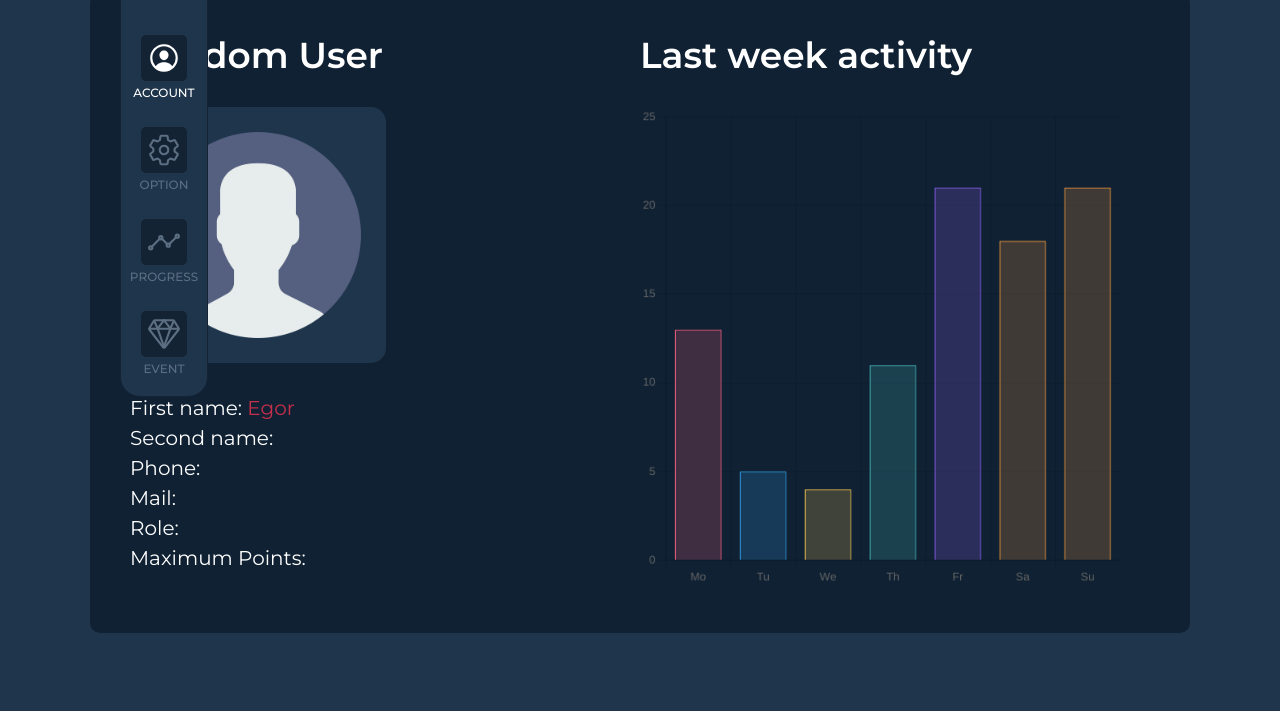
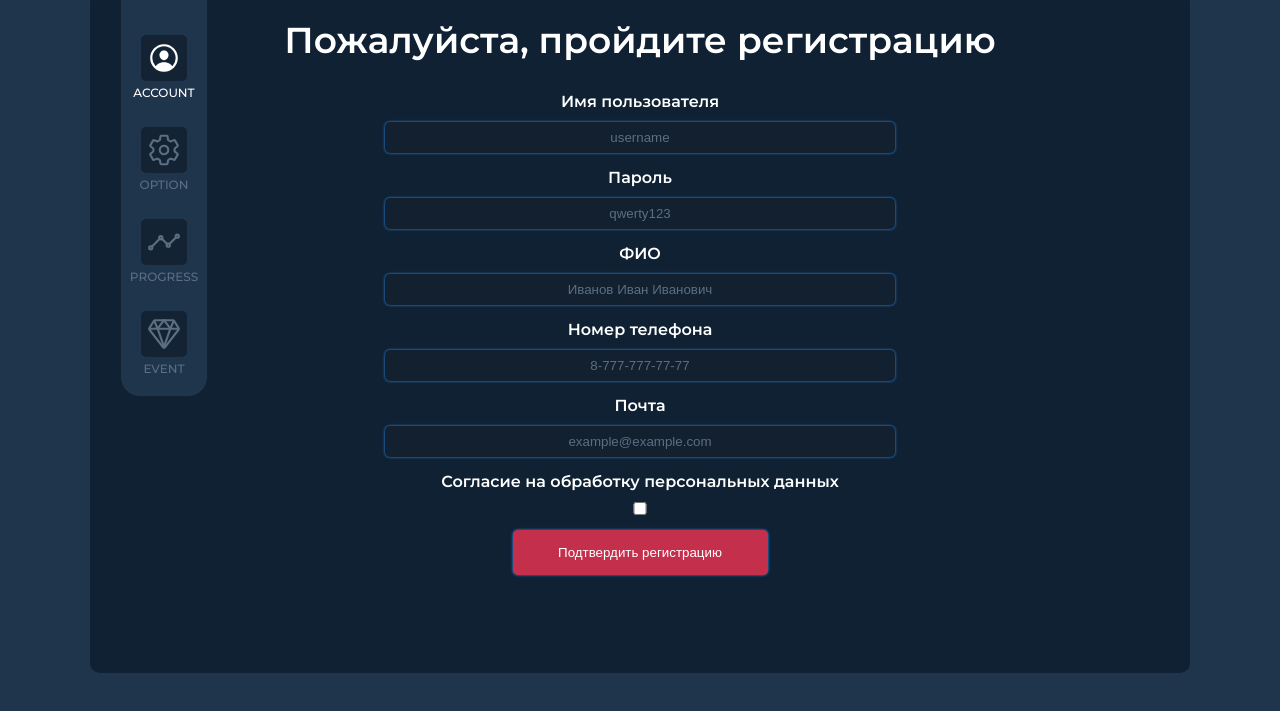
Before and after one commit to serikovlearning/petProject, a plain HTML site: page index.html in a window 1280 px wide. Both pictures are taken after a click on the link "ACCOUNT". Shown: the part 97-808 px from the top of the page. Drawn offline with nearby package versions, Linux system fonts and the light colour scheme; no server answers.

Commit message:
complete form wo validation

```diff
--- a/app.js
+++ b/app.js
@@ -37,50 +37,70 @@ function createCardNode(cardData) {
     return card
 }
 
-const requestUrl = 'https://jsonplaceholder.typicode.com/posts'
 
-function getData(url) {
-    return fetch(url)
-        .then(response => {
-            if (response.ok) {
-                return response.json()
-            }
-        })
+// send request to the API, and controls the data from it, draw it on page
+
+// const requestUrl = 'https://jsonplaceholder.typicode.com/posts'
+//
+// function getData(url) {
+//     return fetch(url)
+//         .then(response => {
+//             if (response.ok) {
+//                 return response.json()
+//             }
+//         })
+// }
+//
+// getData(requestUrl)
+//     .then(data => {
+//         let resultObject,
+//             resultArr = [];
+//         setTimeout(() => {
+//             for (let item of data) {
+//                 resultObject = {
+//                     userId: item.userId,
+//                     postId: item.id,
+//                     title: item.title.slice(0, 15),
+//                     text: item.body.slice(0, 30)
+//                 }
+//                 resultArr.push(resultObject)
+//             }
+//
+//         }, 1000)
+//         return new Promise((resolve, reject) => {
+//             setTimeout(() => {
+//                 resolve(resultArr)
+//             }, 2000)
+//         })
+//     }).then(newData => {
+//     let counter = 10;
+//     for (let object of newData) {
+//         // console.log(counter, object.postId)
+//         if (Math.floor(object.postId%10) === 9){
+//             cardsWrapper.append(createCardNode(object))
+//             counter += 10
+//         }
+//     }
+// })
+
+// Sign up and registration logic will be down
+let userLogged = false;
+
+const regForm = document.querySelector('.registration__form'),
+    userLoggedPage = document.querySelector('.user__logged');
+
+
+const controlAccountPage = () => {
+    if (!userLogged) {
+        regForm.style.display = 'block'
+        userLoggedPage.style.display = 'none'
+    } else if (userLogged) {
+        regForm.style.display = 'none'
+        userLoggedPage.style.display = 'block'
+    }
 }
 
-getData(requestUrl)
-    .then(data => {
-        let resultObject,
-            resultArr = [];
-        setTimeout(() => {
-            for (let item of data) {
-                resultObject = {
-                    userId: item.userId,
-                    postId: item.id,
-                    title: item.title.slice(0, 15),
-                    text: item.body.slice(0, 30)
-                }
-                resultArr.push(resultObject)
-            }
-
-        }, 1000)
-        return new Promise((resolve, reject) => {
-            setTimeout(() => {
-                resolve(resultArr)
-            }, 2000)
-        })
-    }).then(newData => {
-    let counter = 10;
-    for (let object of newData) {
-        // console.log(counter, object.postId)
-        if (Math.floor(object.postId%10) === 9){
-            cardsWrapper.append(createCardNode(object))
-            counter += 10
-        }
-    }
-})
-
-
+// Nav items add and remove class active
 menuItems.forEach((item, index) => {
     item.addEventListener('click', () => {
         item.classList.add('active')
@@ -89,25 +109,31 @@ menuItems.forEach((item, index) => {
                 menuItems[i].classList.remove('active')
             }
         }
+        contentSections[0].style.transform = `translateX(100%)`
 
 
-        contentSections[0].style.transform = `translateX(100%)`
         if (index === 0) {
+            controlAccountPage()
             contentSections[1].style.transform = `translateX(-100%)`
         }
     })
 })
 
+// Nav logo restore default page
+navLogo.addEventListener('click', () => {
+    contentSections[0].style.transform = `translateX(0)`
+    contentSections[1].style.transform = `translateX(-200%)`
+    menuItems.forEach(item => {
+        item.classList.remove('active')
+    })
+})
+
+// control which info will show on page with from dashboard/task/history/leaderboard
 controlItems.forEach((item, i) => {
-    let currentItem;
-
     item.addEventListener('click', () => {
-        currentItem = item
-        currentItem.classList.add('active')
-        cardsTitle.innerHTML = currentItem.innerHTML
-
+        item.classList.add('active')
+        cardsTitle.innerHTML = item.innerHTML
         // drawCards(i)
-
         for (let x = 0; x < controlItems.length; x++) {
             if (x !== i) {
                 controlItems[x].classList.remove('active')
@@ -116,13 +142,6 @@ controlItems.forEach((item, i) => {
     })
 })
 
-navLogo.addEventListener('click', () => {
-    contentSections[0].style.transform = `translateX(0)`
-    contentSections[1].style.transform = `translateX(-200%)`
-    menuItems.forEach(item => {
-        item.classList.remove('active')
-    })
-})
 
 function getRandomArbitrary(min, max) {
     return Math.floor(Math.random() * (max - min) + min);
--- a/index.html
+++ b/index.html
@@ -207,7 +207,27 @@
     </main>
   </section>
   <section class="account-content">
-    <main>
+    <main class="registration__form">
+      <div class="container user__path reg__from__wrapper">
+        <h1>Пожалуйста, пройдите регистрацию</h1>
+        <form action="" class="user__registration">
+          <label for="username">Имя пользователя</label>
+          <input type="text" name="username" id="username" placeholder="username">
+          <label for="password">Пароль</label>
+          <input type="password" name="password" id="password" placeholder="qwerty123">
+          <label for="passport__data">ФИО</label>
+          <input type="text" required name="passport__data" id="passport__data" placeholder="Иванов Иван Иванович">
+          <label for="user__number">Номер телефона</label>
+          <input type="tel" name="user__number" id="user__number" placeholder="8-777-777-77-77">
+          <label for="user__email">Почта</label>
+          <input type="email" required name="user__email" id="user__email" placeholder="example@example.com">
+          <label for="personal__info">Согласие на обработку персональных данных</label>
+          <input type="checkbox" name="personal__info" id="personal__info">
+          <input type="submit" value="Подтвердить регистрацию">
+        </form>
+      </div>
+    </main>
+    <main class="user__logged">
       <div class="container user__path">
         <div class="user__profile">
           <h2 class="user__title">Random User</h2>
@@ -215,7 +235,7 @@
             <img src="img/account/user.png" alt="" class="user__img">
           </div>
           <div class="main__info">
-            <h3 class="main__info-text">First name: <span> Egor</span> </h3>
+            <h3 class="main__info-text">First name: <span> Egor</span></h3>
             <h3 class="main__info-text">Second name: </h3>
             <h3 class="main__info-text">Phone: </h3>
             <h3 class="main__info-text">Mail: </h3>
--- a/style.css
+++ b/style.css
@@ -16,12 +16,22 @@ body {
   margin: 0 auto;
 }
 
-.main-content {
+.content__wrapper {
   width: 100%;
+  height: 100vh;
   overflow: hidden;
+  display: flex;
 }
-.main-content > main {
+.content__wrapper > section {
+  flex: 1 0 100%;
   transition: 1s ease-in-out;
+}
+.content__wrapper .account-content {
+  transform: translateX(-200%);
+}
+
+.menu__item.active h1, .menu__item.active > div > .nav-icon {
+  color: white;
 }
 
 nav {
@@ -355,9 +365,9 @@ header {
   width: 100%;
   display: flex;
   background-color: #0F2133;
-  height: 80vh;
+  height: 85vh;
   border-radius: 10px;
-  padding: 40px;
+  padding: 25px 40px;
 }
 
 .user__profile {
@@ -412,22 +422,57 @@ header {
   width: 50%;
 }
 
-.content__wrapper {
-  width: 100%;
-  height: 100vh;
-  overflow: hidden;
+.reg__from__wrapper {
   display: flex;
+  flex-direction: column;
 }
-.content__wrapper > section {
-  flex: 1 0 100%;
-  transition: 1s ease-in-out;
-}
-.content__wrapper .account-content {
-  transform: translateX(-200%);
+.reg__from__wrapper h1 {
+  text-align: center;
+  font-style: normal;
+  font-weight: 600;
+  font-size: 36px;
+  line-height: 44px;
+  color: #ffffff;
+  margin-bottom: 30px;
 }
 
-.menu__item.active h1, .menu__item.active > div > .nav-icon {
+.user__registration {
+  display: flex;
+  flex-direction: column;
+  justify-content: center;
+  align-items: center;
+}
+.user__registration input {
+  width: 50%;
+  padding: 8px;
+  border-radius: 5px;
+  background-color: #122030;
+  border: none;
+  color: #ffffff;
+  box-shadow: 0 0 3px #2D98FF;
+  margin-bottom: 15px;
+  text-align: center;
+}
+.user__registration input::placeholder {
+  color: #5B6E82;
+}
+.user__registration input[type=submit] {
+  padding: 15px 10px;
+  width: 25%;
   color: white;
+  background-color: #c42f4c;
+}
+.user__registration input[type=checkbox] {
+  padding: 0;
+  box-shadow: none;
+}
+.user__registration label {
+  margin-bottom: 10px;
+  font-style: normal;
+  font-weight: 600;
+  font-size: 16px;
+  line-height: 20px;
+  color: #ffffff;
 }
 
 /*# sourceMappingURL=style.css.map */
```
